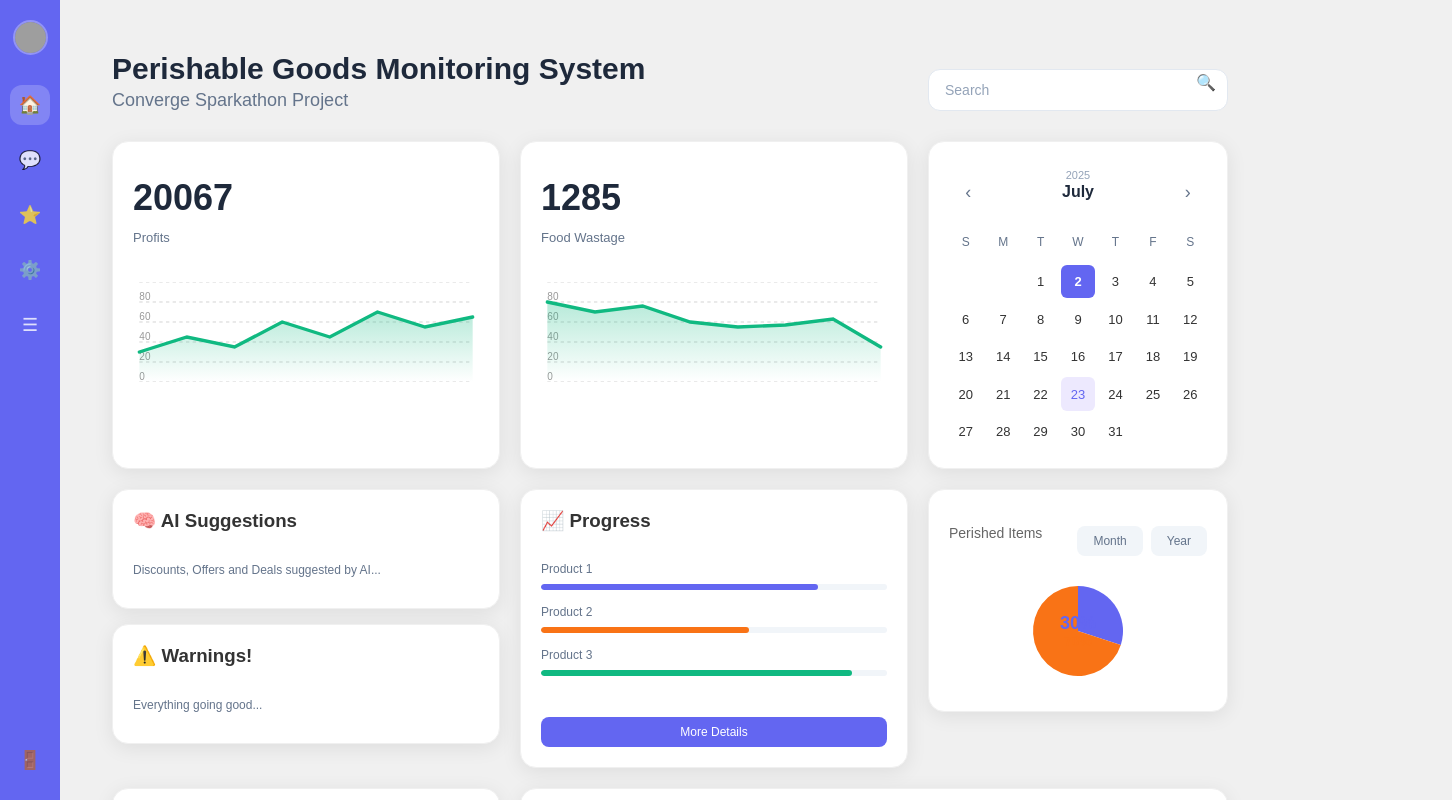
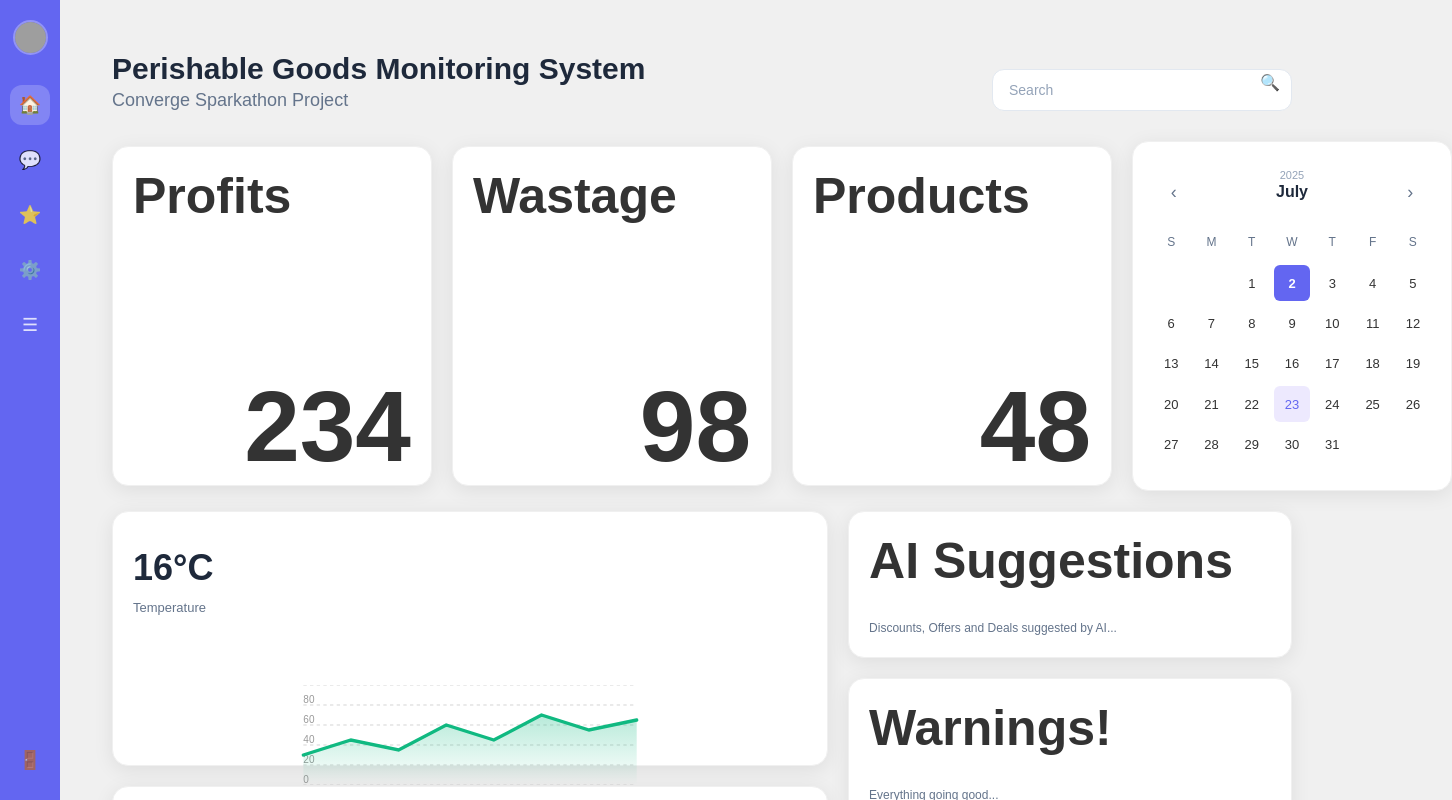
Before and after one commit to harshitparpe/Perishable-Goods-Monitoring, a React (Vite) app in the folder frontend/: page / in a window 1280 px wide. Shown: the top 800 px of the page, 1452 px wide, since content can reach past the window. Built offline with nearby package versions, Linux system fonts and the light colour scheme; grey boxes are pictures that could not be loaded.

Commit message:
Update frontend

```diff
--- a/frontend/src/App.css
+++ b/frontend/src/App.css
@@ -6,7 +6,7 @@
 
 body {
   font-family: -apple-system, BlinkMacSystemFont, "Segoe UI", Roboto, sans-serif;
-  background: #f8f9ff;
+  background-color: #081c15;
   color: #333;
   overflow-x: hidden;
 }
@@ -23,46 +23,57 @@ body {
   max-width: calc(100vw - 60px);
 }
 
-.dashboard-grid {
+/* .dashboard-grid {
   display: grid;
   gap: 20px;
   max-width: 1400px;
   grid-template-areas:
-    "stats stats calendar"
-    "AI progress pie-chart"
-    "bars chart chart";
-  grid-template-columns: 1fr 1fr 300px;
+    "progress progress progress calendar"
+    "stats stats AI AI"
+    "stats stats AI AI";
+  grid-template-columns: 1fr 1fr 1fr 300px;
   grid-template-rows: auto auto auto;
-}
+} */
 
-.top-row {
-  grid-area: stats;
-  display: grid;
-  grid-template-columns: 1fr 1fr;
+.dashboard-grid {
+  display: flex;
+  flex-direction: column;
+  justify-content: space-around;
   gap: 20px;
 }
 
-.calendar-area {
-  grid-area: calendar;
-}
-
-.chart-area {
-  grid-area: chart;
+.row1 {
+  display: flex;
+  flex-direction: row;
+  /* justify-content: space-around; */
+  align-items: center;
+  gap: 20px;
 }
 
 .progress-area {
-  grid-area: progress;
+  display: flex;
+  flex-direction: row;
+  justify-content: space-around;
+  align-items: center;
+  gap: 20px;
 }
 
-.bars-area {
-  grid-area: bars;
+.row2 {
+  display: flex;
+  flex-direction: row;
+  justify-content: space-around;
+  gap: 20px;
 }
 
-.small-charts-area {
-  grid-area: small-charts;
+.stats-area {
   display: flex;
   flex-direction: column;
   gap: 20px;
+  width: 50em;
+}
+
+.AI-area {
+  width: 31em;
 }
 
 .card {
--- a/frontend/src/App.jsx
+++ b/frontend/src/App.jsx
@@ -7,7 +7,6 @@ import ProgressCard from "./components/ProgressCard";
 import LineChart from "./components/LineChart";
 import BarChart from "./components/BarChart";
 import AIsection from "./components/AIsection";
-import PieChart from "./components/PieChart";
 import "./App.css";
 
 function App() {
@@ -37,16 +36,29 @@ function App() {
 
   const statsData = [
     {
-      value: "20067",
-      label: "Profits",
-      trend: "up",
+      value: "16°C",
+      label: "Temperature",
       data: chartData1,
     },
     {
-      value: "1285",
-      label: "Food Wastage",
-      trend: "down",
+      value: "60%",
+      label: "Humidity",
       data: chartData2,
+    },
+  ];
+
+  const progressData = [
+    {
+      value: "234",
+      label: "Profits",
+    },
+    {
+      value: "98",
+      label: "Wastage",
+    },
+    {
+      value: "48",
+      label: "Products",
     },
   ];
 
@@ -57,8 +69,27 @@ function App() {
         <Header searchTerm={searchTerm} setSearchTerm={setSearchTerm} />
 
         <div className="dashboard-grid">
+          <div className="row1">
+            {" "}
+            {/* Progress Card */}
+            <div className="progress-area">
+              {progressData.map((progress, index) => (
+                <ProgressCard
+                  key={index}
+                  value={progress.value}
+                  label={progress.label}
+                />
+              ))}
+            </div>
+            {/* Calendar */}
+            <div className="calendar-area">
+              <Calendar />
+            </div>
+          </div>
+
+          <div className="row2">
             {/* Stats Cards */}
-          <div className="top-row">
+            <div className="stats-area">
               {statsData.map((stat, index) => (
                 <StatsCard
                   key={index}
@@ -70,35 +101,21 @@ function App() {
               ))}
             </div>
 
-          {/* Calendar */}
-          <div className="calendar-area">
-            <Calendar />
-          </div>
-
-          {/* Line Chart */}
-          <div className="chart-area">
-            <LineChart />
-          </div>
-
-          {/* Progress Card */}
-          <div className="progress-area">
-            <ProgressCard />
-          </div>
-
-          {/* Bar Chart */}
-          <div className="bars-area">
-            <BarChart />
-          </div>
-
             {/* AI Section */}
             <div className="AI-area">
               <AIsection />
             </div>
+          </div>
 
-          {/* Pie Chart */}
-          <div className="pie-chart-area">
-            <PieChart />
-          </div>
+          {/* Line Chart
+          <div className="chart-area">
+            <LineChart />
+          </div> */}
+
+          {/* Bar Chart
+          <div className="bars-area">
+            <BarChart />
+          </div> */}
         </div>
       </div>
     </div>
--- a/frontend/src/components/AIsection.jsx
+++ b/frontend/src/components/AIsection.jsx
@@ -7,7 +7,7 @@ const AIsection = () => {
       {/* Discount/Offer Suggestions */}
       <div className="card">
         <div className="header">
-          <h3 className="title">🧠 AI Suggestions</h3>
+          <h3 className="title">AI Suggestions</h3>
         </div>
         <div className="content">
           <p className="text">Discounts, Offers and Deals suggested by AI...</p>
@@ -17,7 +17,7 @@ const AIsection = () => {
       {/* Warnings Section */}
       <div className="card">
         <div className="header">
-          <h3 className="title">⚠️ Warnings!</h3>
+          <h3 className="title">Warnings!</h3>
         </div>
         <div className="content">
           <p className="text">Everything going good...</p>
--- a/frontend/src/components/PieChart.jsx
+++ /dev/null
@@ -1,86 +0,0 @@
-import React from "react";
-import "./style/PieChart.css";
-
-const PieChart = () => {
-  const data = [
-    { label: "Consectetur", value: 30, color: "#6366f1" },
-    { label: "", value: 70, color: "#f97316" },
-  ];
-
-  const total = data.reduce((sum, item) => sum + item.value, 0);
-  let cumulativePercentage = 0;
-
-  const createArcPath = (centerX, centerY, radius, startAngle, endAngle) => {
-    const start = polarToCartesian(centerX, centerY, radius, endAngle);
-    const end = polarToCartesian(centerX, centerY, radius, startAngle);
-    const largeArcFlag = endAngle - startAngle <= 180 ? "0" : "1";
-
-    return [
-      "M",
-      centerX,
-      centerY,
-      "L",
-      start.x,
-      start.y,
-      "A",
-      radius,
-      radius,
-      0,
-      largeArcFlag,
-      0,
-      end.x,
-      end.y,
-      "Z",
-    ].join(" ");
-  };
-
-  const polarToCartesian = (centerX, centerY, radius, angleInDegrees) => {
-    const angleInRadians = ((angleInDegrees - 90) * Math.PI) / 180.0;
-    return {
-      x: centerX + radius * Math.cos(angleInRadians),
-      y: centerY + radius * Math.sin(angleInRadians),
-    };
-  };
-
-  return (
-    <div className="pie-chart-card card">
-      <div className="card-header">
-        <h3 className="card-title">Perished Items</h3>
-        <div className="pie-actions">
-          <button className="btn btn-secondary">Month</button>
-          <button className="btn btn-secondary">Year</button>
-        </div>
-      </div>
-
-      <div className="pie-chart-container">
-        <div className="pie-chart">
-          <svg width="120" height="120" viewBox="0 0 120 120">
-            {data.map((item, index) => {
-              const percentage = (item.value / total) * 100;
-              const startAngle = (cumulativePercentage / 100) * 360;
-              const endAngle =
-                ((cumulativePercentage + percentage) / 100) * 360;
-
-              cumulativePercentage += percentage;
-
-              return (
-                <path
-                  key={index}
-                  d={createArcPath(60, 60, 45, startAngle, endAngle)}
-                  fill={item.color}
-                  className="pie-slice"
-                />
-              );
-            })}
-          </svg>
-          <div className="pie-center">
-            <div className="pie-percentage">30%</div>
-            <div className="pie-total">70%</div>
-          </div>
-        </div>
-      </div>
-    </div>
-  );
-};
-
-export default PieChart;
--- a/frontend/src/components/ProgressCard.jsx
+++ b/frontend/src/components/ProgressCard.jsx
@@ -1,77 +1,15 @@
 import React from "react";
 import "./style/ProgressCard.css";
 
-const ProgressCard = () => {
-  // const progressValue = 75;
-
+const ProgressCard = ({ value, label }) => {
   return (
     <div className="progress-card card">
       <div className="header">
-        <h3 className="title">📈 Progress</h3>
+        <h3 className="title">{label}</h3>
       </div>
 
       <div className="progress-content">
-        {/* <div className="circular-progress">
-          <svg width="120" height="120" viewBox="0 0 120 120">
-            <circle
-              cx="60"
-              cy="60"
-              r="45"
-              fill="none"
-              stroke="#f1f5f9"
-              strokeWidth="8"
-            />
-            <circle
-              cx="60"
-              cy="60"
-              r="45"
-              fill="none"
-              stroke="#6366f1"
-              strokeWidth="8"
-              strokeLinecap="round"
-              strokeDasharray={`${2 * Math.PI * 45}`}
-              strokeDashoffset={`${
-                2 * Math.PI * 45 * (1 - progressValue / 100)
-              }`}
-              transform="rotate(-90 60 60)"
-              className="progress-circle"
-            />
-          </svg>
-          <div className="progress-text">
-            <div className="progress-value">{progressValue}%</div>
-          </div>
-        </div> */}
-
-        <div className="progress-details">
-          <div className="detail-item">
-            <div className="detail-label">Product 1</div>
-            <div className="detail-bar">
-              <div className="detail-progress" style={{ width: "80%" }}></div>
-            </div>
-          </div>
-
-          <div className="detail-item">
-            <div className="detail-label">Product 2</div>
-            <div className="detail-bar">
-              <div
-                className="detail-progress orange"
-                style={{ width: "60%" }}
-              ></div>
-            </div>
-          </div>
-
-          <div className="detail-item">
-            <div className="detail-label">Product 3</div>
-            <div className="detail-bar">
-              <div
-                className="detail-progress green"
-                style={{ width: "90%" }}
-              ></div>
-            </div>
-          </div>
-        </div>
-
-        <button className="btn btn-primary full-width">More Details</button>
+        <div className="progress-details">{value}</div>
       </div>
     </div>
   );
--- a/frontend/src/components/style/AIsection.css
+++ b/frontend/src/components/style/AIsection.css
@@ -1,11 +1,7 @@
 .ai-container {
   display: flex;
   flex-direction: column;
-  gap: 15px;
-}
-
-.card {
-  min-height: 120px;
+  gap: 20px;
 }
 
 .content {
--- a/frontend/src/components/style/Calendar.css
+++ b/frontend/src/components/style/Calendar.css
@@ -1,6 +1,7 @@
 .calendar-card {
   min-height: 350px;
   max-height: 350px;
+  width: 20em;
 }
 
 .calendar-header {
--- a/frontend/src/components/style/PieChart.css
+++ /dev/null
@@ -1,56 +0,0 @@
-.pie-chart-card {
-  min-height: 180px;
-}
-
-.pie-actions {
-  display: flex;
-  gap: 8px;
-}
-
-.pie-chart-container {
-  display: flex;
-  justify-content: center;
-  align-items: center;
-  margin-top: 10px;
-}
-
-.pie-chart {
-  position: relative;
-  display: flex;
-  align-items: center;
-  justify-content: center;
-}
-
-.pie-slice {
-  transition: all 0.3s ease;
-  cursor: pointer;
-}
-
-.pie-slice:hover {
-  opacity: 0.8;
-  transform: scale(1.02);
-}
-
-.pie-center {
-  position: absolute;
-  display: flex;
-  flex-direction: column;
-  align-items: center;
-  justify-content: center;
-  text-align: center;
-}
-
-.pie-percentage {
-  font-size: 18px;
-  font-weight: 700;
-  color: #6366f1;
-  line-height: 1;
-}
-
-.pie-total {
-  font-size: 14px;
-  font-weight: 600;
-  color: #f97316;
-  line-height: 1;
-  margin-top: 2px;
-}
--- a/frontend/src/components/style/ProgressCard.css
+++ b/frontend/src/components/style/ProgressCard.css
@@ -1,75 +1,25 @@
+.title {
+  font-size: 50px;
+}
+
 .progress-card {
-  min-height: 320px;
+  width: 20em;
+  height: 21.3em;
+  position: relative;
+  background-color: aqua;
 }
 
 .progress-content {
   display: flex;
   flex-direction: column;
-  gap: 25px;
-}
-
-.circular-progress {
-  position: relative;
-  display: flex;
-  align-items: center;
-  justify-content: center;
-  align-self: center;
-}
-
-.progress-circle {
-  transition: stroke-dashoffset 0.5s ease;
-}
-
-.progress-text {
-  position: absolute;
-  display: flex;
-  flex-direction: column;
-  align-items: center;
-  justify-content: center;
-}
-
-.progress-value {
   font-size: 24px;
-  font-weight: 700;
-  color: #6366f1;
+  margin-top: 6em;
 }
 
 .progress-details {
   display: flex;
   flex-direction: column;
-  gap: 15px;
+  align-items: flex-end;
+  font-size: 100px;
+  font-weight: bold;
 }
-
-.detail-item {
-  display: flex;
-  flex-direction: column;
-  gap: 8px;
-}
-
-.detail-label {
-  font-size: 12px;
-  color: #64748b;
-  font-weight: 500;
-}
-
-.detail-bar {
-  height: 6px;
-  background: #f1f5f9;
-  border-radius: 3px;
-  overflow: hidden;
-}
-
-.detail-progress {
-  height: 100%;
-  background: #6366f1;
-  border-radius: 3px;
-  transition: width 0.5s ease;
-}
-
-.detail-progress.orange {
-  background: #f97316;
-}
-
-.detail-progress.green {
-  background: #10b981;
-}
```
Lines whose indentation alone changed are shown as unchanged.
